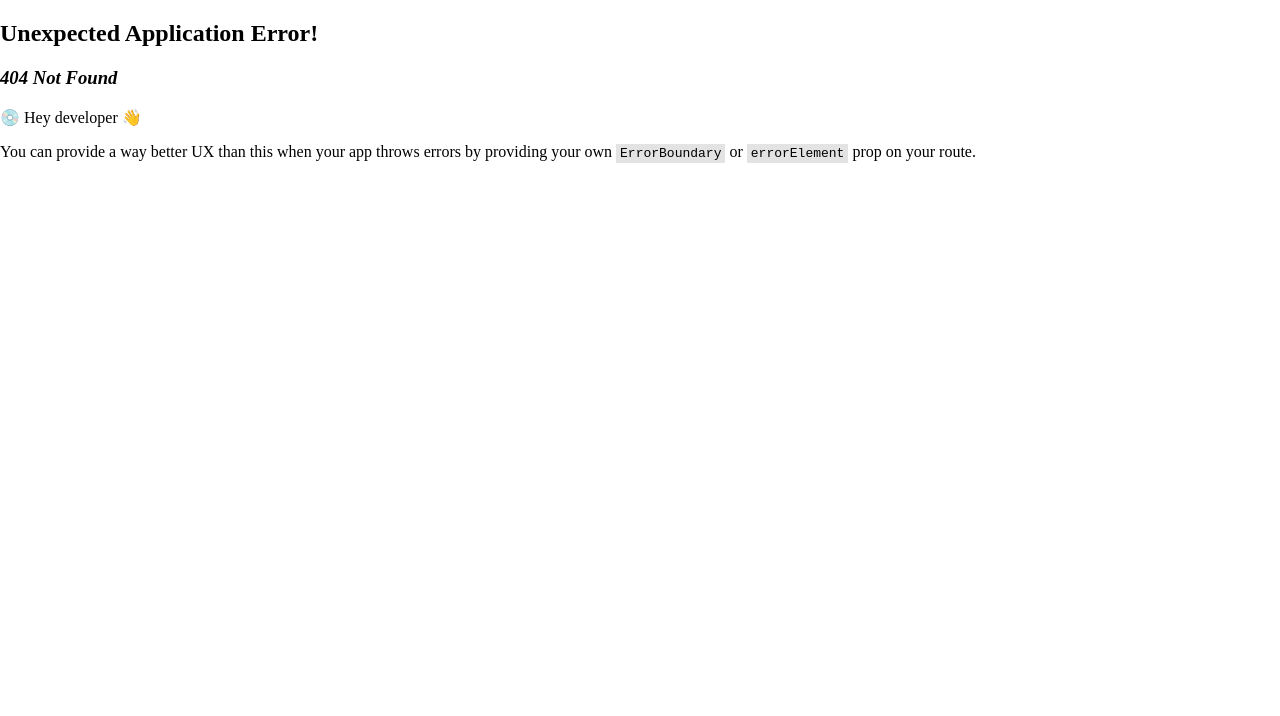
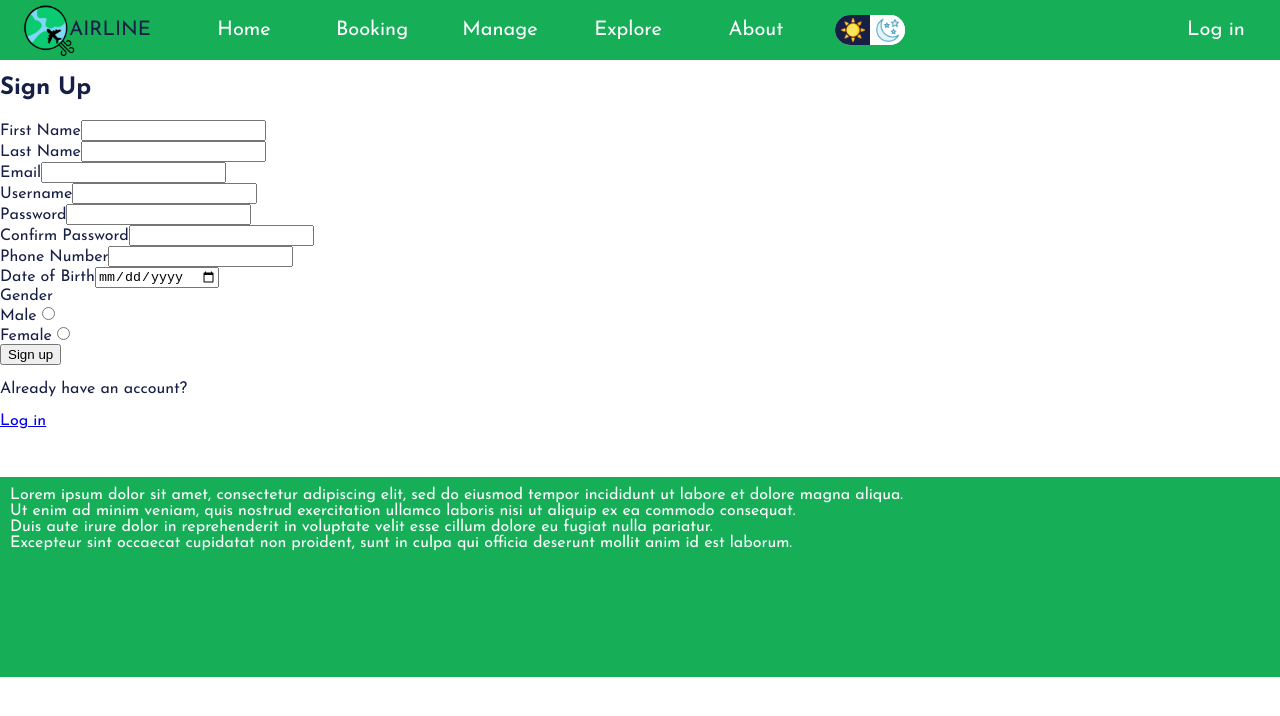
Before and after one commit to HAnguyen-119/QAirline, a React (Vite) app: page /signup in a window 1280 px wide. Before the commit this address had no page. Shown: the top 716 px of the page. Built offline with nearby package versions, Linux system fonts and the light colour scheme; a web font is replaced by a local one.

Commit message:
[feat] authentication form

```diff
--- a/src/App.jsx
+++ b/src/App.jsx
@@ -12,6 +12,7 @@ import About from './pages/About/About'
 import MainLayout from "./layouts/MainLayout.jsx";
 import Login from "./pages/Login/Login.jsx";
 import Manage from "./pages/Manage/Manage.jsx";
+import Signup from "./pages/Signup/Signup.jsx"
 
 const router = createBrowserRouter(createRoutesFromElements(
     <Route path="/" element={<MainLayout/>}>
@@ -21,6 +22,7 @@ const router = createBrowserRouter(createRoutesFromElements(
         <Route path="/about" element={<About/>} />
         <Route path="/explore" element={<Explore/>} />
         <Route path="/login" element={<Login/>} />
+        <Route path='/signup' element={<Signup/>} />
     </Route>
 ))
 
--- /dev/null
+++ b/src/components/Authentication/FormElement.jsx
@@ -0,0 +1,10 @@
+import React from "react"
+
+export default function FormElement({htmlFor, description, type, id, value, onChange}) {
+    return (
+        <div>
+            <label htmlFor={htmlFor}>{description}</label>
+            <input type={type} id={id} value={value} onChange={onChange}/>
+        </div>
+    )
+}
--- a/src/pages/Login/Login.jsx
+++ b/src/pages/Login/Login.jsx
@@ -1,5 +1,30 @@
+import React, { useState } from 'react'
+import {NavLink} from "react-router-dom";
+import FormElement from "../../components/Authentication/FormElement.jsx"
+
 export default function Login() {
+    const [username, setUsername] = useState('')
+    const [password, setPassword] = useState('')
+
+    const handleSubmit = (e) => {
+        e.preventDefault()
+
+        console.log('Username: ', username)
+        console.log('Password: ', password)
+    }
+
     return (
-        <div>Log in</div>
+        <div className='login-form'>
+            <h2>Login</h2>
+            <form onSubmit={handleSubmit}>
+                <FormElement htmlFor='username' description='Username' type='text' id='username' value={username} onChange={(e) => setUsername(e.target.value)}/>
+                <FormElement htmlFor='password' description='Password' type='password' id='password' value={password} onChange={(e) => setPassword(e.target.value)}/>
+                <button type='submit'>Login</button>
+            </form>
+            <div className='switchToSignup'>
+                <p>Don't have an account?</p>
+                <NavLink to='/signup'>Sign up</NavLink>
+            </div>
+        </div>
     )
 }
--- /dev/null
+++ b/src/pages/Signup/Signup.jsx
@@ -0,0 +1,52 @@
+import React, {useState} from "react";
+import {NavLink} from "react-router-dom";
+import FormElement from "../../components/Authentication/FormElement.jsx";
+
+export default function Signup() {
+    const [firstName, setFirstName] = useState('')
+    const [lastName, setLastName] = useState('')
+    const [email, setEmail] = useState('')
+    const [username, setUsername] = useState('')
+    const [password, setPassword] = useState('')
+    const [confirmPassword, setConfirmPassword] = useState('')
+    const [phoneNumber, setPhoneNumber] = useState('')
+    const [dateOfBirth, setDateOfBirth] = useState('')
+    const [gender, setGender] = useState('')
+
+    const handleSubmit = (e) => {
+        e.preventDefault()
+
+        console.log('Register successfully!')
+        console.log('username: ', username)
+        console.log('password: ', password)
+        console.log('email: ', email)
+    }
+
+    return (
+        <div className='signup-form'>
+            <h2>Sign Up</h2>
+            <form onSubmit={handleSubmit}>
+                <div className='name'>
+                    <FormElement htmlFor='firstname' description='First Name' type='text' id='firstname' value={firstName} onChange={(e) => setFirstName(e.target.value)}/>
+                    <FormElement htmlFor='lastname' description='Last Name' type='text' id='lastname' value={lastName} onChange={(e) => setLastName(e.target.value)}/>
+                </div>
+                <FormElement htmlFor='email' description='Email' type='email' id='email' value={email} onChange={(e) => setEmail(e.target.value)}/>
+                <FormElement htmlFor='username' description='Username' type='text' id='username' value={username} onChange={(e) => setUsername(e.target.value)}/>
+                <FormElement htmlFor='password' description='Password' type='password' id='password' value={password} onChange={(e) => setPassword(e.target.value)}/>
+                <FormElement htmlFor='confirmPassword' description='Confirm Password' type='password' id='confirmPassword' value={confirmPassword} onChange={(e) => setConfirmPassword(e.target.value)}/>
+                <FormElement htmlFor='phoneNumber' description='Phone Number' type='text' id='phoneNumber' value={phoneNumber} onChange={(e) => setPhoneNumber(e.target.value)}/>
+                <FormElement htmlFor='dateOfBirth' description='Date of Birth' type='date' id='dateOfBirth' value={dateOfBirth} onChange={(e) => setDateOfBirth(e.target.value)}/>
+                <div className='gender'>
+                    <label>Gender</label>
+                    <FormElement htmlFor='male' description='Male' type='radio' id='male' name='gender' value='Male' onChange={(e) => setGender(e.target.value)}/>
+                    <FormElement htmlFor='female' description='Female' type='radio' id='male' name='gender' value='Female' onChange={(e) => setGender(e.target.value)}/>
+                </div>
+                <button className='submit'>Sign up</button>
+            </form>
+            <div className='switchToLogin'>
+                <p>Already have an account?</p>
+                <NavLink to='/login'>Log in</NavLink>
+            </div>
+        </div>
+    )
+}
```
